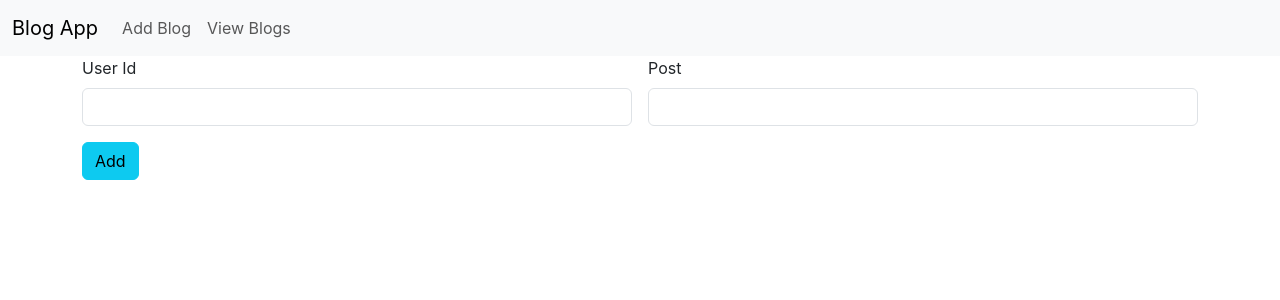
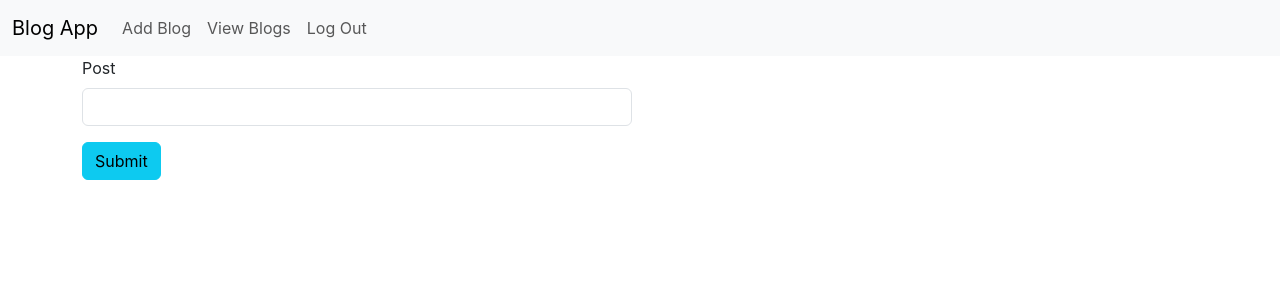
Before and after one commit to lakshmiibalu/blog-app-frontend, a React (Create React App) app: page /add in a window 1280 px wide. Shown: the top 300 px of the page. Built offline with nearby package versions, Linux system fonts and the light colour scheme.

Commit message:
add post created

```diff
--- a/src/components/AddBlog.jsx
+++ b/src/components/AddBlog.jsx
@@ -6,7 +6,7 @@ const AddBlog = () => {
 
     const [input,setInput] = useState(
         {
-            "userId":"",
+
             "post":""
      }
     )
@@ -25,7 +25,7 @@ const AddBlog = () => {
 
                     alert("Blog added successfully")
                     setInput({
-                        "userId":"",
+
                         "post":""
                         })
 
@@ -47,12 +47,7 @@ const AddBlog = () => {
                 <div className="col col-12 col-sm-12 col-md-12 col-lg-12 col-xl-12 col-xxl-12">
 
                     <div className="row g-3">
-                        <div className="col col-12 col-sm-6 col-md-6 col-lg-6 col-xl-6 col-xxl-6">
 
-                            <label htmlFor="" className="form-label">User Id</label>
-                            <input type="text" className="form-control" name="userId" value={input.userId} onChange={inputHandler}/>
-
-                        </div>
                         <div className="col col-12 col-sm-6 col-md-6 col-lg-6 col-xl-6 col-xxl-6">
 
                             <label htmlFor="" className="form-label">Post</label>
@@ -63,7 +58,7 @@ const AddBlog = () => {
 
                         <div className="col col-12 col-sm-12 col-md-12 col-lg-12 col-xl-12 col-xxl-12">
 
-                            <button className="btn btn-info" onClick={readValues}>Add</button>
+                            <button className="btn btn-info" onClick={readValues}>Submit</button>
 
                         </div>
                     </div>
--- a/src/components/BlogNav.jsx
+++ b/src/components/BlogNav.jsx
@@ -16,6 +16,7 @@ const BlogNav = () => {
 
         <Link class="nav-link" to="/add">Add Blog</Link>
         <Link class="nav-link" to="/view">View Blogs</Link>
+        <Link class="nav-link" to="/">Log Out</Link>
 
       </div>
     </div>
```
